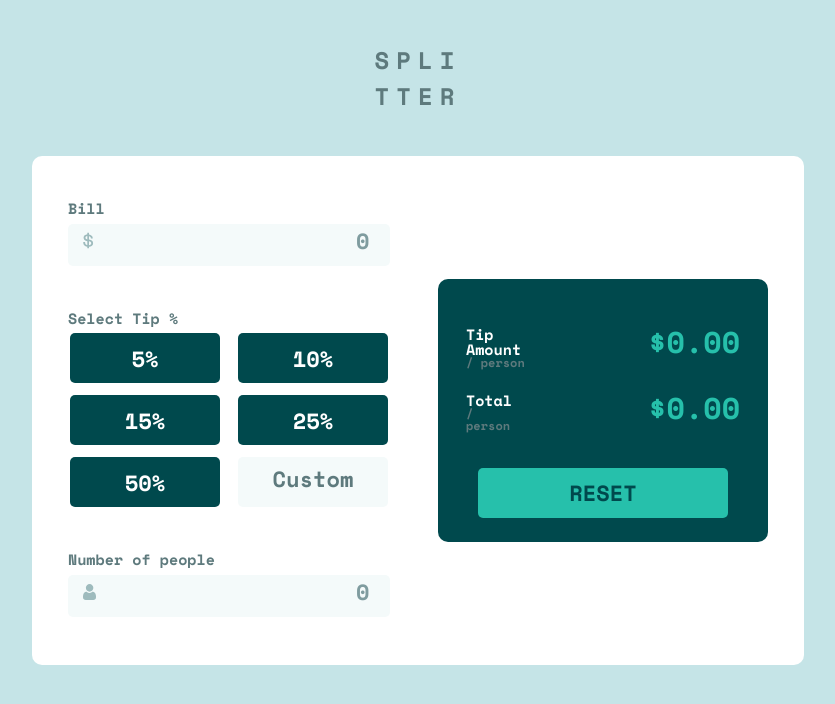
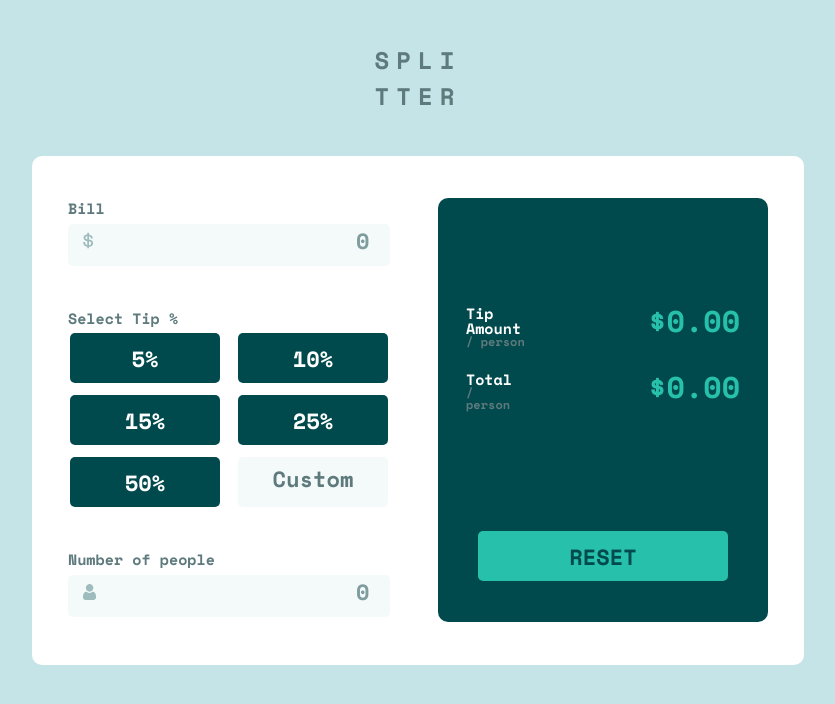
Before and after one commit to WilliamFischdick/Splitter-calculator, a plain HTML site: page index.html in a window 1536 px wide. Shown: the whole page, without its empty margins (350-1185 px from the left). Drawn offline with nearby package versions, Linux system fonts and the light colour scheme.

Commit message:
:lipstick: feat: Melhorando o visual da versão desktop

```diff
--- a/assets/style/desktop.css
+++ b/assets/style/desktop.css
@@ -10,4 +10,11 @@
 
     }
 
+    .container__results {
+        height: 400px;
+    }
+
+    .results__content {
+        padding: 4.5em 0 5em 0;
+    }
 }
```
